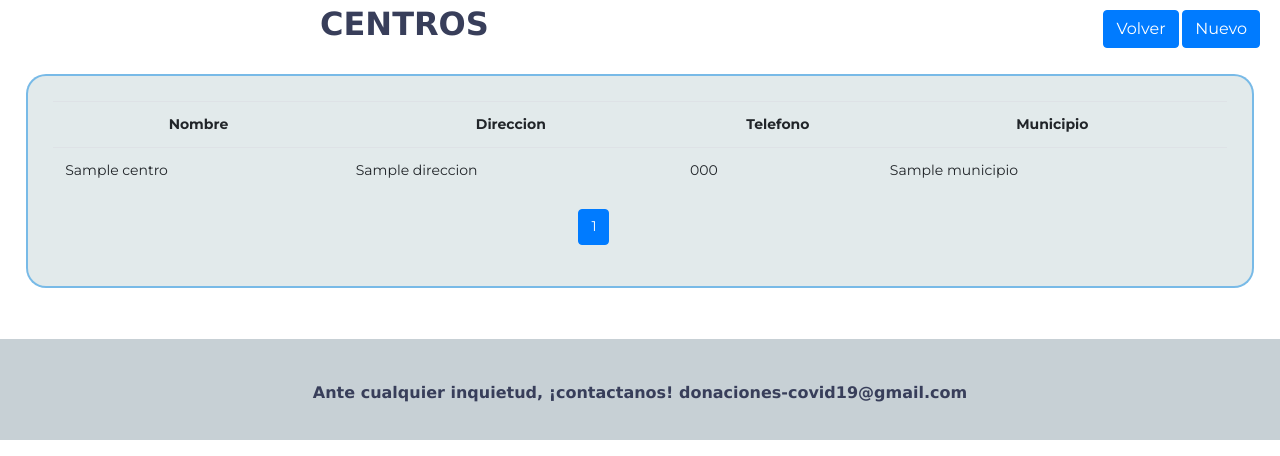
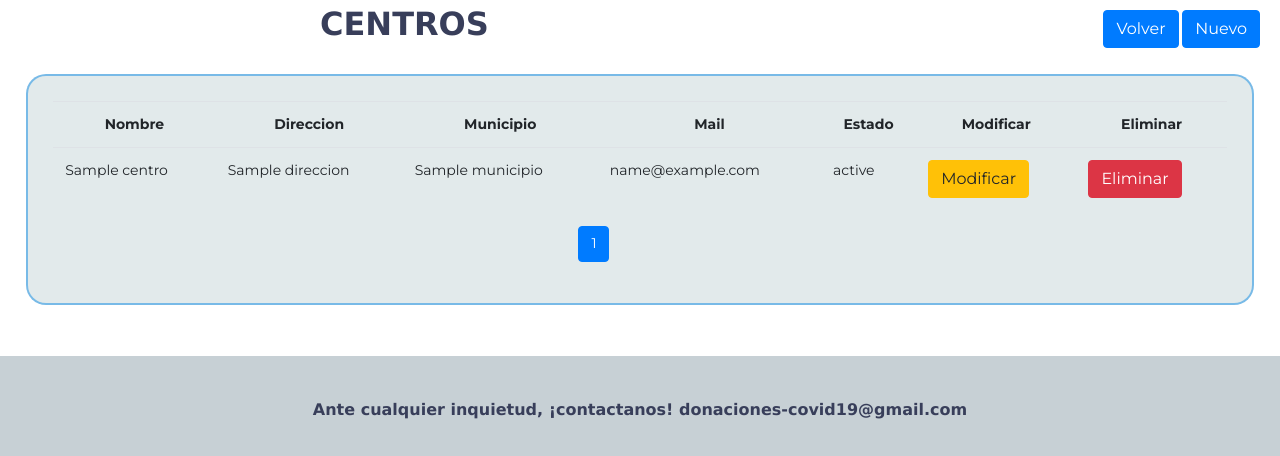
Before and after one commit to JoseMix/ayudaCovid, a Flask app: template app/templates/centro/index.html in a window 1280 px wide. Shown: the part 144-600 px from the top of the page. Run offline with Flask 2, Linux system fonts and the light colour scheme; the template is opened without the code that fills it: most values are stand-ins (such as "Sample title", 1, 10 or a date in 2020).

Commit message:
Botones para formularios

```diff
--- a/app/models/centro.py
+++ b/app/models/centro.py
@@ -16,13 +16,13 @@ class Centro(db.Model):
     nombre = db.Column(db.String(255), unique=True, nullable=False)
     direccion = db.Column(db.String(255), unique=True, nullable=False)
     telefono = db.Column(db.String(20), nullable=False)
-    apertura = db.Column(db.DateTime, nullable=False)
-    cierre = db.Column(db.DateTime, nullable=False)
+    apertura = db.Column(db.Time, nullable=False)
+    cierre = db.Column(db.Time, nullable=False)
     tipo_centro = db.Column(db.String(20), nullable=False)
     municipio = db.Column(db.String(20), nullable=False)
     web = db.Column(db.String(255), nullable=False)
     email = db.Column(db.String(255), nullable=False)
-    estado = db.Column(db.Boolean, nullable=False)
+    estado = db.Column(db.Enum("RECHAZADO","ACEPTADO","PENDIENTE"), nullable=False)
     # protocolo = db.Column(db.String(255), nullable=False)
     coordenadas = db.Column(db.String(20), nullable=False)
     turnos = db.relationship("Bloque", backref="centro", lazy=True)
--- a/app/templates/centro/index.html
+++ b/app/templates/centro/index.html
@@ -15,15 +15,25 @@
   <tr style="text-align: center;">
     <th>Nombre</th>
     <th>Direccion</th>
-    <th>Telefono</th>
     <th>Municipio</th>
+    <th>Mail</th>
+    <th>Estado</th>
+    <th>Modificar</th>
+    <th>Eliminar</th>
   </tr>
   {% for centro in index_pag.items %}
   <tr>
     <td> {{ centro.nombre }} </td>
     <td> {{ centro.direccion }} </td>
-    <td> {{ centro.telefono }} </td>
     <td> {{ centro.municipio }}</td>
+    <td> {{ centro.mail }} </td>
+    <td> {{ centro.estado }} </td>
+    <td>
+      <a href="" class="btn btn-warning">Modificar</a>
+    </td>
+    <td>
+      <a href="" class="btn btn-danger">Eliminar</a>
+    </td>
   </tr>
   {% endfor %}
   </table>
```
